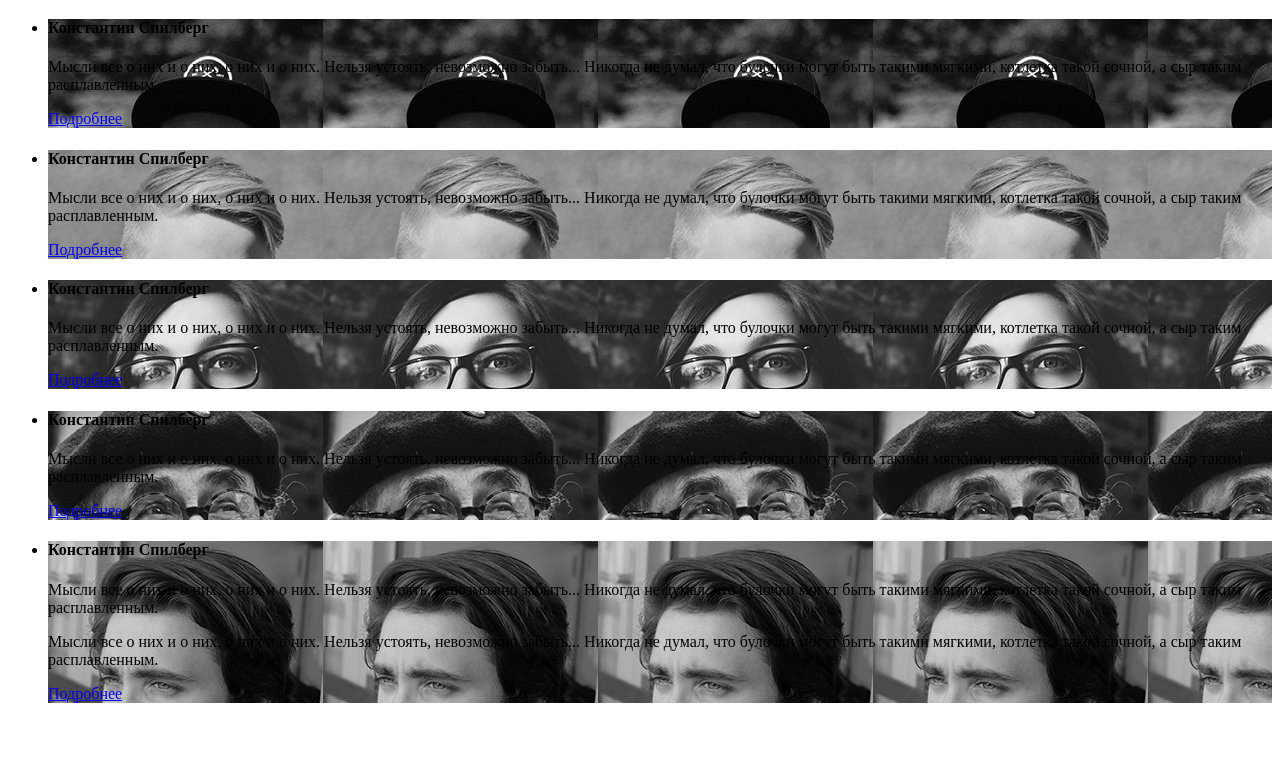
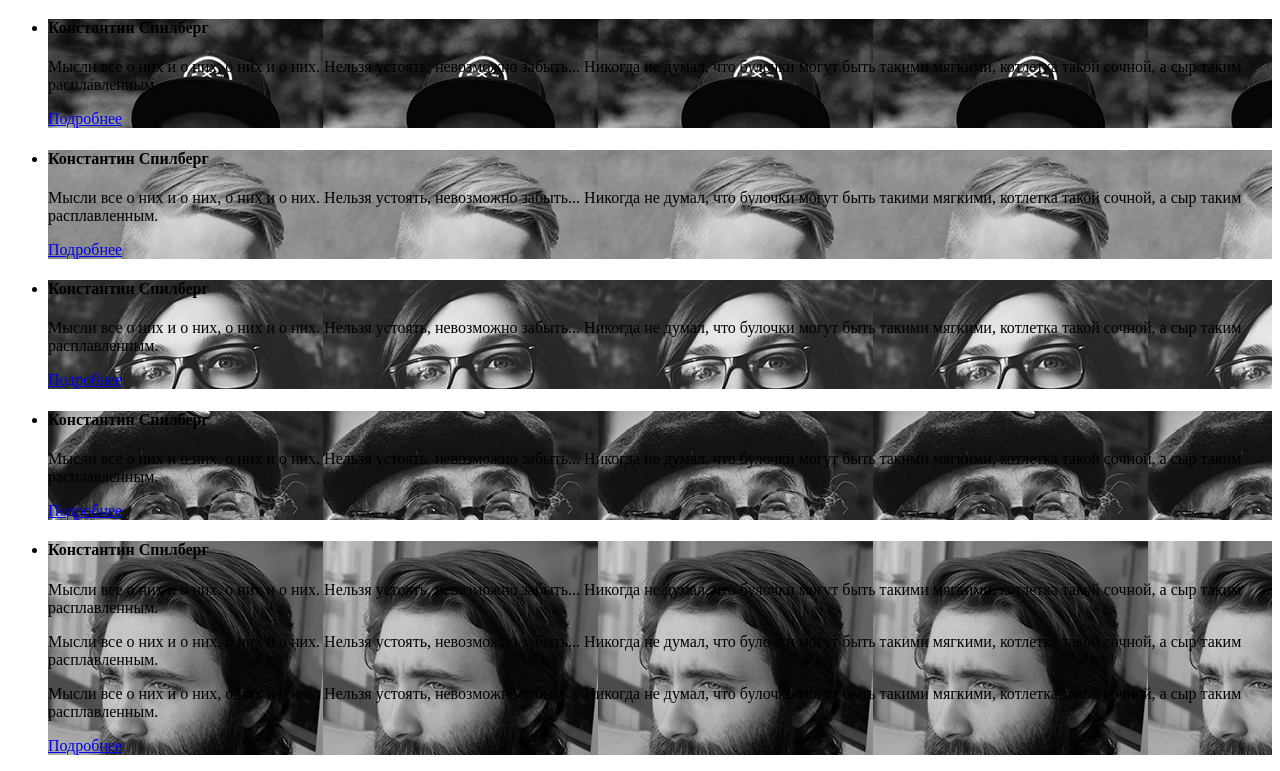
Before and after one commit to virdginiya1903/burger-site, a plain HTML site: page index.html in a window 1280 px wide. Shown: the part 2466-3237 px from the top of the page. Before the commit the page ends 3185 px from the top, so only its background shows below. Drawn offline with nearby package versions, Linux system fonts and the light colour scheme; files that its build step writes are made by us from their sources; files whose address does not match are found by name.

Commit message:
three commit

```diff
--- a/index.html
+++ b/index.html
@@ -214,6 +214,11 @@
                         что
                         булочки могут быть такими мягкими, котлетка такой сочной, а сыр таким расплавленным.
                     </p>
+                    <p class="reviews__disc">
+                    Мысли все о них и о них, о них и о них. Нельзя устоять, невозможно забыть... Никогда не думал,
+                    что
+                    булочки могут быть такими мягкими, котлетка такой сочной, а сыр таким расплавленным.
+                </p>
                     <a href="#" class="button button__info">Подробнее</a>
                 </div>
             </div>
```
